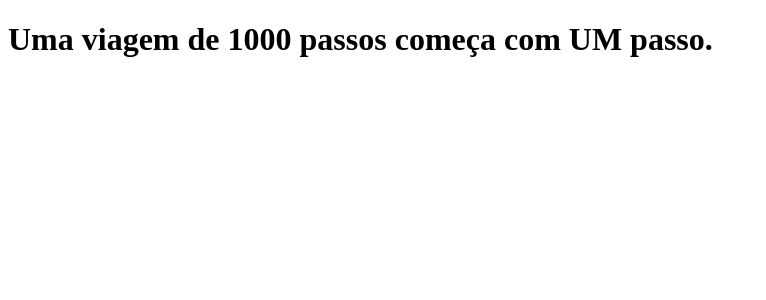
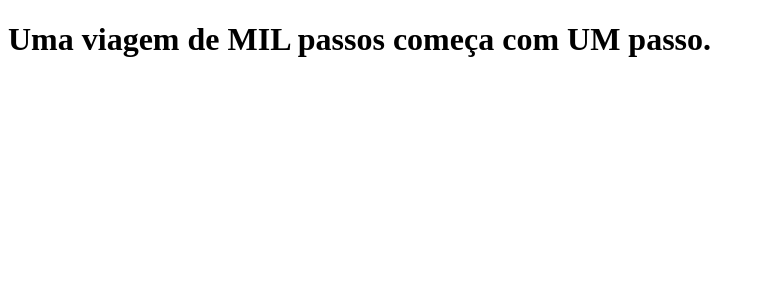
Before and after one commit to gsoldateli/clone-tabnews, a Next.js app: page / in a window 1280 px wide. Shown: the top 300 px of the page, without its empty margins (0-766 px from the left). Built offline with nearby package versions, Linux system fonts and the light colour scheme.

Commit message:
ajuste para da mensagem para manter portugues correto

```diff
--- a/pages/index.js
+++ b/pages/index.js
@@ -1,5 +1,5 @@
 export default function Home() {
-    return <h1>Uma viagem de 1000 passos começa com UM passo.</h1>
+    return <h1>Uma viagem de MIL passos começa com UM passo.</h1>
 }
 
 // export default Home;
```
